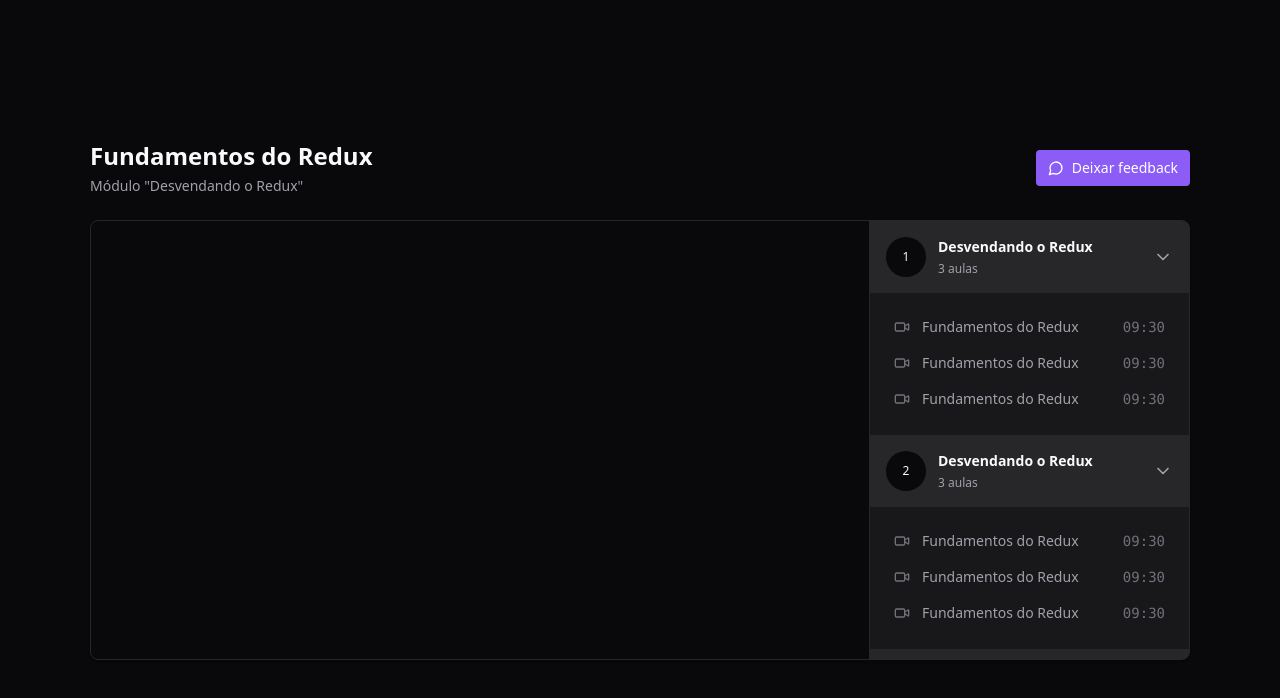
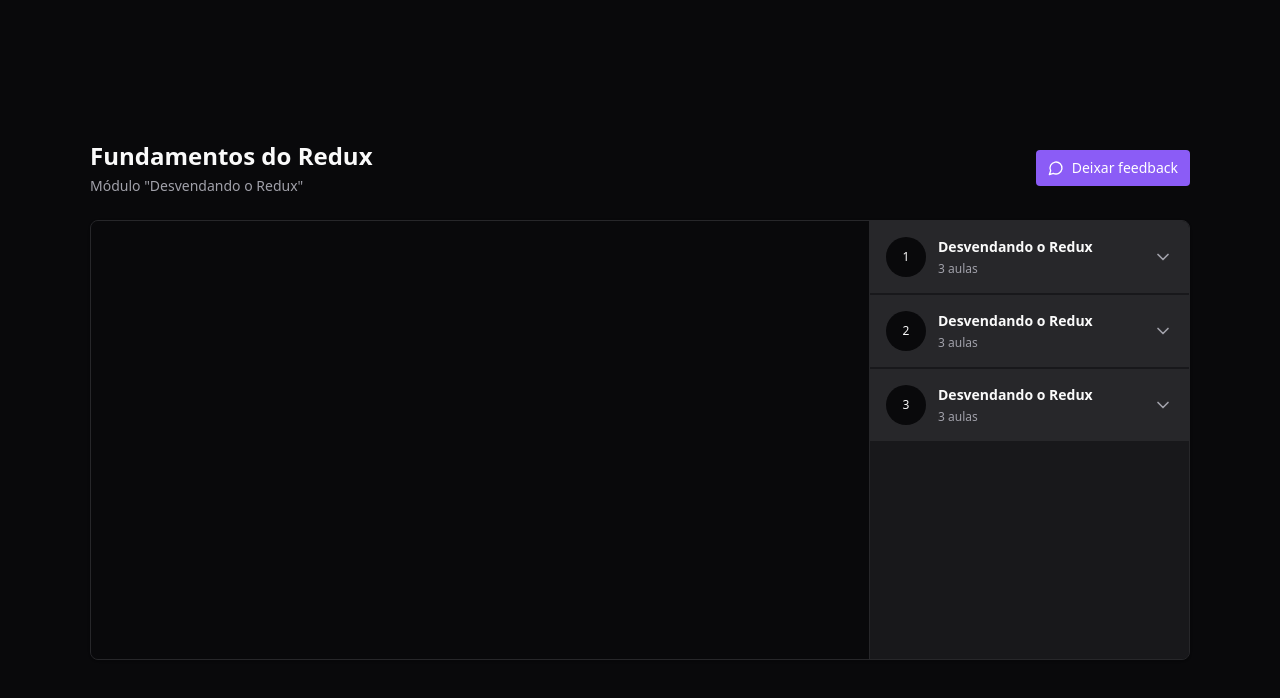
Before and after one commit to MarcosRene/react-redux-zustand, a React (Vite) app: page / in a window 1280 px wide. Shown: the top 698 px of the page. Built offline with nearby package versions, Linux system fonts and the light colour scheme.

Commit message:
feat: add radix collapsible

```diff
--- a/package.json
+++ b/package.json
@@ -10,6 +10,7 @@
     "preview": "vite preview"
   },
   "dependencies": {
+    "@radix-ui/react-collapsible": "^1.0.3",
     "@reduxjs/toolkit": "^2.2.3",
     "lucide-react": "^0.372.0",
     "react": "^18.2.0",
--- a/src/components/Module.tsx
+++ b/src/components/Module.tsx
@@ -1,4 +1,6 @@
+import * as Collapsible from '@radix-ui/react-collapsible'
 import { ChevronDown } from 'lucide-react'
+
 import { Lesson } from './Lesson'
 
 type ModuleProps = {
@@ -9,8 +11,8 @@
 
 export function Module(props: ModuleProps) {
   return (
-    <div>
-      <button className="flex w-full items-center gap-3 bg-zinc-800 p-4">
+    <Collapsible.Root className="group">
+      <Collapsible.Trigger className="flex w-full items-center gap-3 bg-zinc-800 p-4">
         <span className="flex h-10 w-10 rounded-full items-center justify-center bg-zinc-950 text-xs">
           {props.moduleIndex + 1}
         </span>
@@ -22,14 +24,16 @@
           </span>
         </div>
 
-        <ChevronDown className="w-5 h-5 ml-auto text-zinc-400" />
-      </button>
+        <ChevronDown className="w-5 h-5 ml-auto text-zinc-400 group-data-[state=open]:rotate-180 transition-transform" />
+      </Collapsible.Trigger>
 
-      <nav className="relative flex flex-col gap-4 p-6">
-        <Lesson title="Fundamentos do Redux" duration="09:30" />
-        <Lesson title="Fundamentos do Redux" duration="09:30" />
-        <Lesson title="Fundamentos do Redux" duration="09:30" />
-      </nav>
-    </div>
+      <Collapsible.Content>
+        <nav className="relative flex flex-col gap-4 p-6">
+          <Lesson title="Fundamentos do Redux" duration="09:30" />
+          <Lesson title="Fundamentos do Redux" duration="09:30" />
+          <Lesson title="Fundamentos do Redux" duration="09:30" />
+        </nav>
+      </Collapsible.Content>
+    </Collapsible.Root>
   )
 }
```
Also changed, not shown: 1 other file (tests, documents, lock files or other folders).
